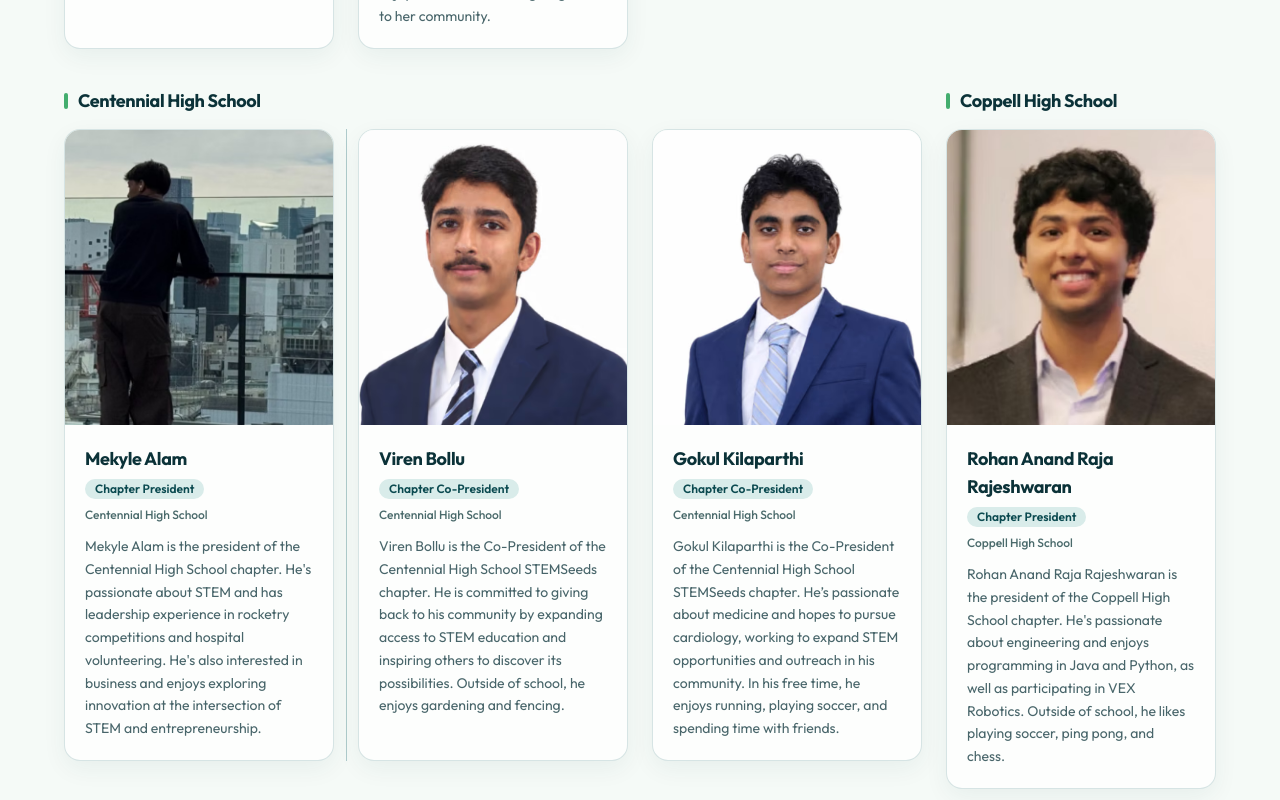
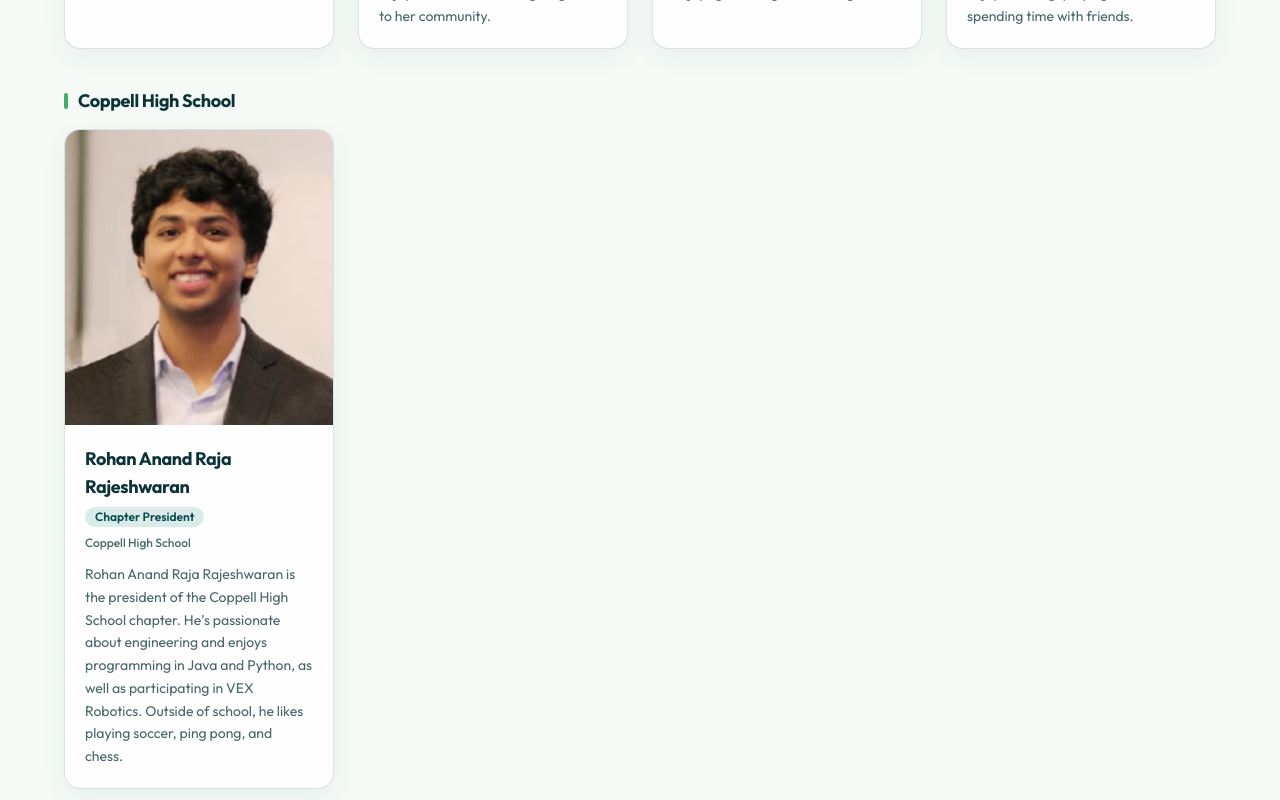
Before and after one commit to dhilandonkey-png/Stemseeds-website, a Next.js app: page /team in a window 1280 px wide. Shown: the part 3940-4740 px from the top of the page. Built offline with nearby package versions, Linux system fonts and the light colour scheme.

Commit message:
Remove Mekyle Alam from the Centennial chapter

```diff
--- a/content/team.ts
+++ b/content/team.ts
@@ -135,18 +135,7 @@ const texas: TeamMember[] = [
     imageAlt: "Portrait of Aiza Jalal",
   },
   {
-    name: "Mekyle Alam",
-    role: "Chapter President",
-    school: "Centennial High School",
-    state: "Texas",
-    country: "United States",
-    bio: "Mekyle Alam is the president of the Centennial High School chapter. He's passionate about STEM and has leadership experience in rocketry competitions and hospital volunteering. He's also interested in business and enjoys exploring innovation at the intersection of STEM and entrepreneurship.",
-    image: "/images/team/mekylealam.avif",
-    imageAlt: "Portrait of Mekyle Alam",
-  },
-  {
     name: "Viren Bollu",
-    dividerBefore: true,
     role: "Chapter Co-President",
     school: "Centennial High School",
     state: "Texas",
```
Also changed, not shown: public/images/team/mekylealam.avif (deleted).
